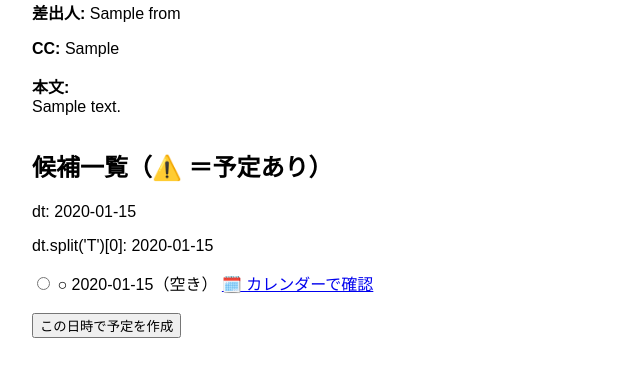
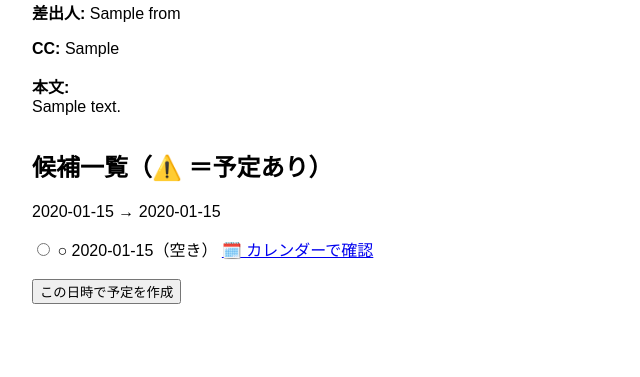
Before and after one commit to kenichi-nihei/mcp-schedule-server, a FastAPI app: template templates/choose.html in a window 1280 px wide. Shown: the part 194-571 px from the top of the page, without its empty margins (0-640 px from the left). Run offline with FastAPI, Linux system fonts and the light colour scheme; the template is opened without the code that fills it: most values are stand-ins (such as "Sample title", 1, 10 or a date in 2020).

Commit message:
Update choose.html

```diff
--- a/templates/choose.html
+++ b/templates/choose.html
@@ -41,8 +41,7 @@
         {% set date_only = dt.split('T')[0] %}
 
         <!-- 確認用出力 -->
-        <p>dt: {{ dt }}</p>
-        <p>dt.split('T')[0]: {{ dt.split('T')[0] }}</p>
+        <p>{{ dt }} → {{ dt.split('T')[0] }}</p>
 
         <div>
           <input type="radio" name="selected" value="{{ dt }}" id="dt{{ loop.index }}" required>
```
